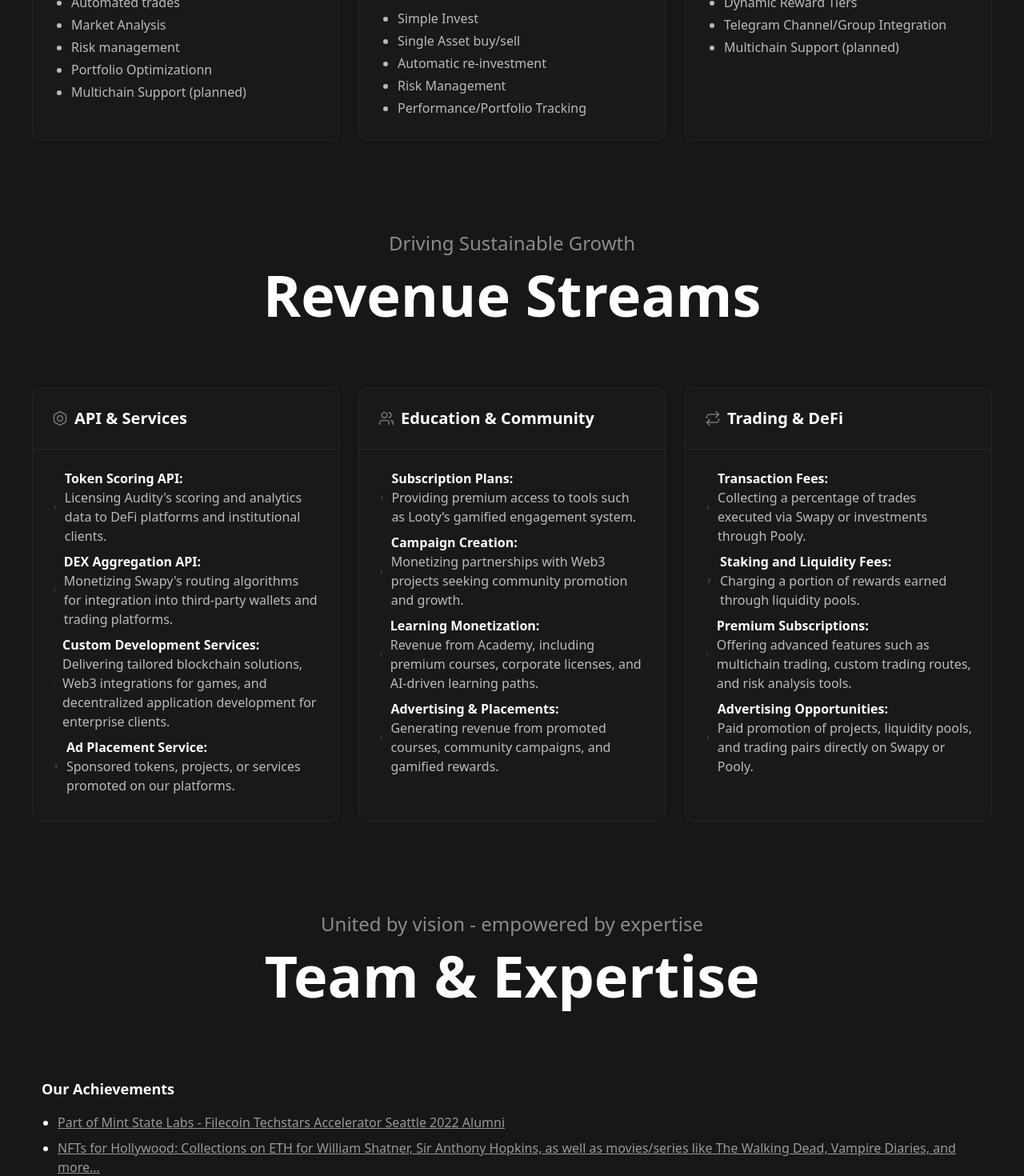
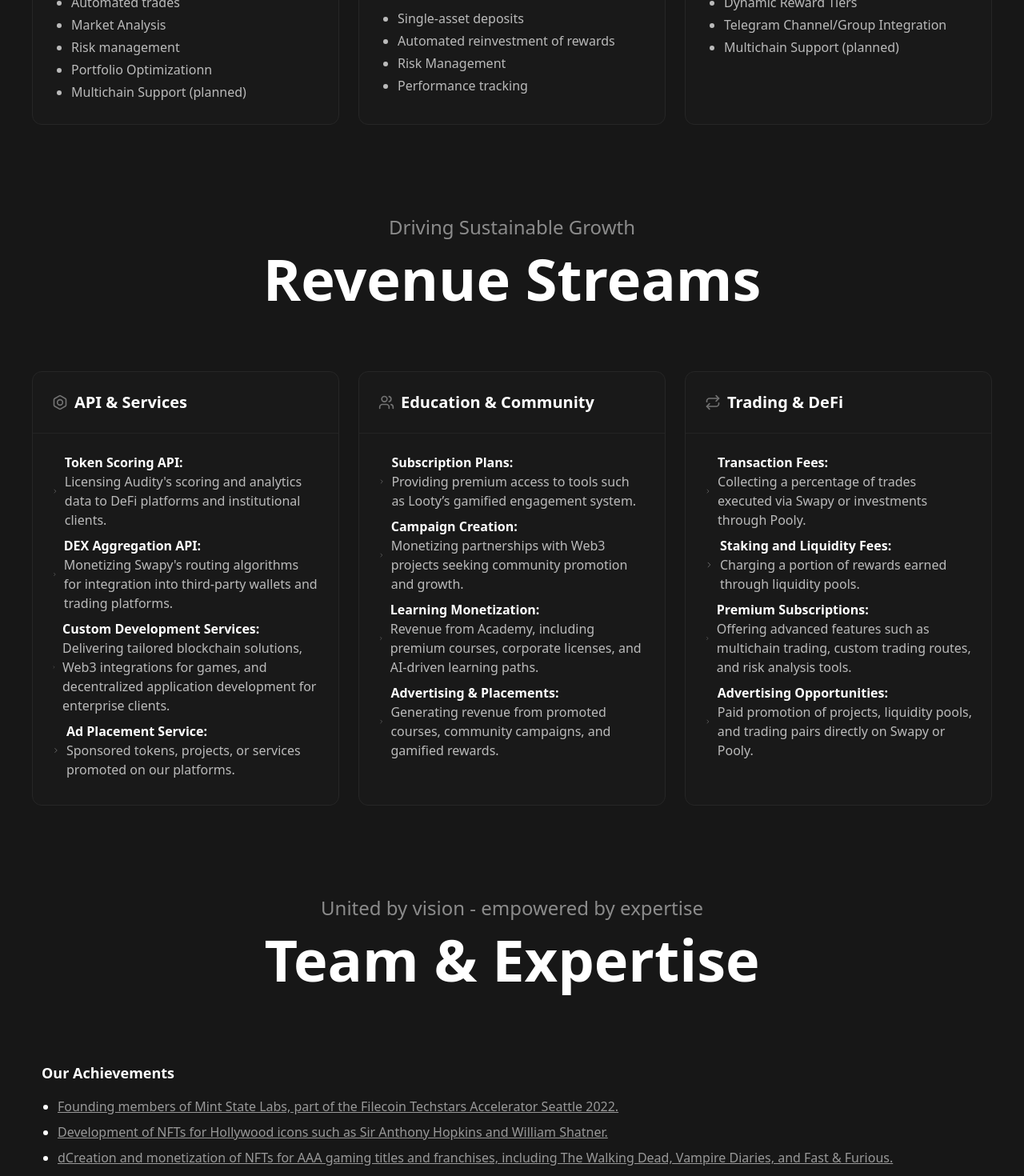
Before and after one commit to patrickknobloch/w3bots-presentation, a React (Create React App) app: page / in a window 1280 px wide. Shown: the part 3360-4830 px from the top of the page at 80% size. Built offline with nearby package versions, Linux system fonts and the light colour scheme.

Commit message:
change text on products

```diff
--- a/src/App.tsx
+++ b/src/App.tsx
@@ -492,18 +492,16 @@
       color:'blue',
       features: language === 'de'
         ? [
-            "Vereinfachtes investieren",
             "Einzel-Asset Kauf/Verkauf",
             "Automatische Reinvestition",
             "Risiko-Management",
-            "Performance/Portfolio Verfolgung"
+            "Performance Verfolgung"
           ]
         : [
-            "Simple Invest",
-            "Single Asset buy/sell",
-            "Automatic re-investment",
+            "Single-asset deposits",
+            "Automated reinvestment of rewards",
             "Risk Management",
-            "Performance/Portfolio Tracking",
+            "Performance tracking",
           ],
       description: language === 'de'
         ? [
@@ -570,16 +568,16 @@
   const team = {
     highlights: language === 'de'
       ? [
-        { text: "Teil von Mint State Labs - Filecoin Techstars Accelerator Seattle 2022 Alumni", link: "https://www.crunchbase.com/acquisition/orange-comet-inc-acquires-mint-state-labs--69dec227" },
-        { text: "NFTs für Hollywood: Collections auf ETH für William Shatner, Sir Anthony Hopkins, sowie Filmen/Serien wie The Walking Dead, Vampires Diaries uvm.", link: "https://opensea.io/OrangeComet/created?search%5BsortAscending%5D=false&search%5BsortBy%5D=FLOOR_PRICE" },
-        { text: "Arbeiteten bereits an AAA Gaming Projekten für AMC & Netflix", link: "https://orangecomet.com/#games" },
-        { text: "Bauten das erste dynamische NFT-Spiel auf der SUI Blockchain in Zusammenarbeit mit MystenLabs (ex-DIEM/META)", link: "https://www.youtube.com/watch?v=ACHHrjCibiI" },
+        { text: "Gründungsmitglieder von Mint State Labs, Teil des Filecoin Techstars Accelerator Seattle 2022.", link: "https://www.crunchbase.com/acquisition/orange-comet-inc-acquires-mint-state-labs--69dec227" },
+        { text: "Entwicklung von NFTs für Hollywood-Ikonen wie Sir Anthony Hopkins und William Shatner.", link: "https://opensea.io/OrangeComet/created?search%5BsortAscending%5D=false&search%5BsortBy%5D=FLOOR_PRICE" },
+        { text: "Erstellung und Monetarisierung von NFTs für AAA-Gaming-Titel und Franchises, darunter The Walking Dead, Vampire Diaries und Fast & Furious.", link: "https://orangecomet.com/#games" },
+        { text: "Entwicklung und Start des ersten dynamischen NFT-Spiels auf der SUI-Blockchain", link: "https://www.youtube.com/watch?v=ACHHrjCibiI" },
       ]
     : [
-        { text: "Part of Mint State Labs - Filecoin Techstars Accelerator Seattle 2022 Alumni", link: "https://www.crunchbase.com/acquisition/orange-comet-inc-acquires-mint-state-labs--69dec227" },
-        { text: "NFTs for Hollywood: Collections on ETH for William Shatner, Sir Anthony Hopkins, as well as movies/series like The Walking Dead, Vampire Diaries, and more...", link: "https://opensea.io/OrangeComet/created?search%5BsortAscending%5D=false&search%5BsortBy%5D=FLOOR_PRICE" },
-        { text: "Worked on AAA gaming projects for AMC & Netflix", link: "https://orangecomet.com/#games" },
-        { text: "Built the first dynamic NFT game on the SUI blockchain in collaboration with MystenLabs (ex-DIEM/META)", link: "https://www.youtube.com/watch?v=ACHHrjCibiI" },
+        { text: "Founding members of Mint State Labs, part of the Filecoin Techstars Accelerator Seattle 2022.", link: "https://www.crunchbase.com/acquisition/orange-comet-inc-acquires-mint-state-labs--69dec227" },
+        { text: "Development of NFTs for Hollywood icons such as Sir Anthony Hopkins and William Shatner.", link: "https://opensea.io/OrangeComet/created?search%5BsortAscending%5D=false&search%5BsortBy%5D=FLOOR_PRICE" },
+        { text: "dCreation and monetization of NFTs for AAA gaming titles and franchises, including The Walking Dead, Vampire Diaries, and Fast & Furious.", link: "https://orangecomet.com/#games" },
+        { text: "Developed and launched the first dynamic NFT game on the SUI blockchain ", link: "https://www.youtube.com/watch?v=ACHHrjCibiI" },
       ],
     advisors: language === 'de'
       ? [
```
